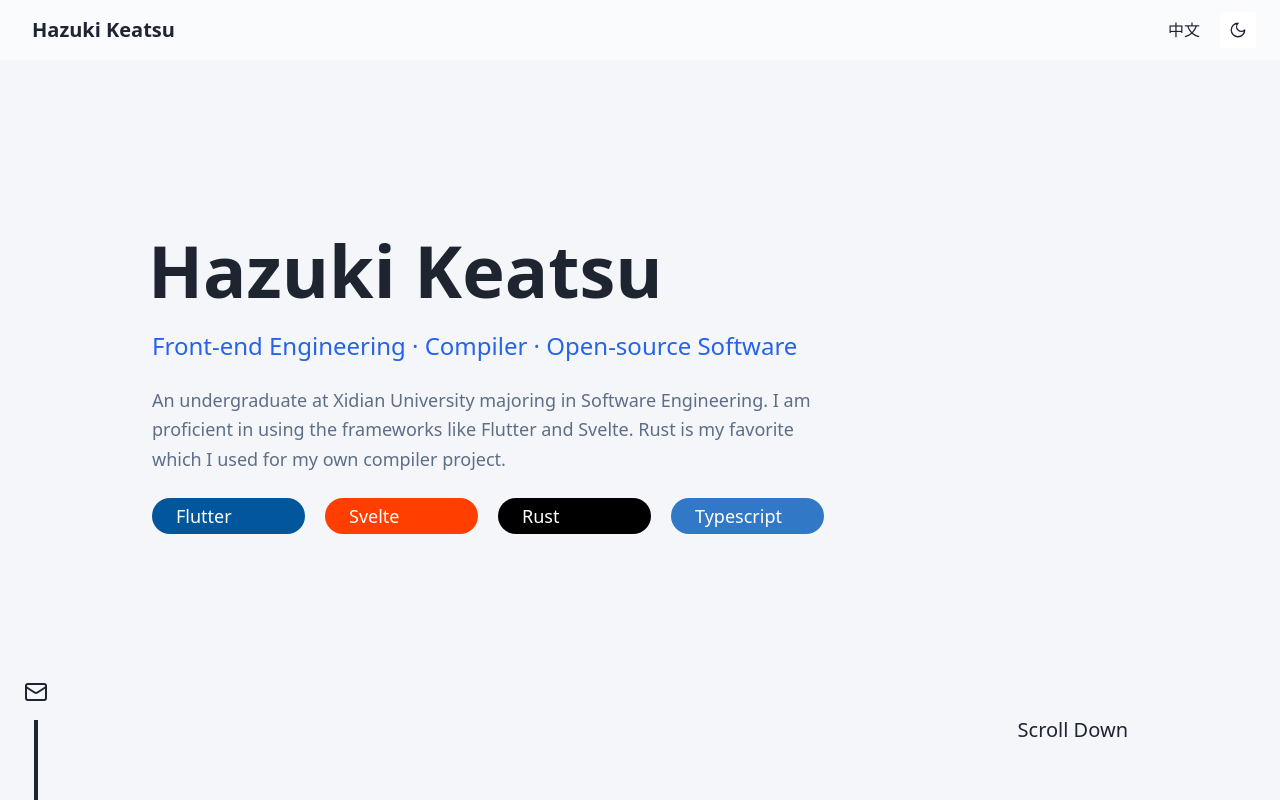
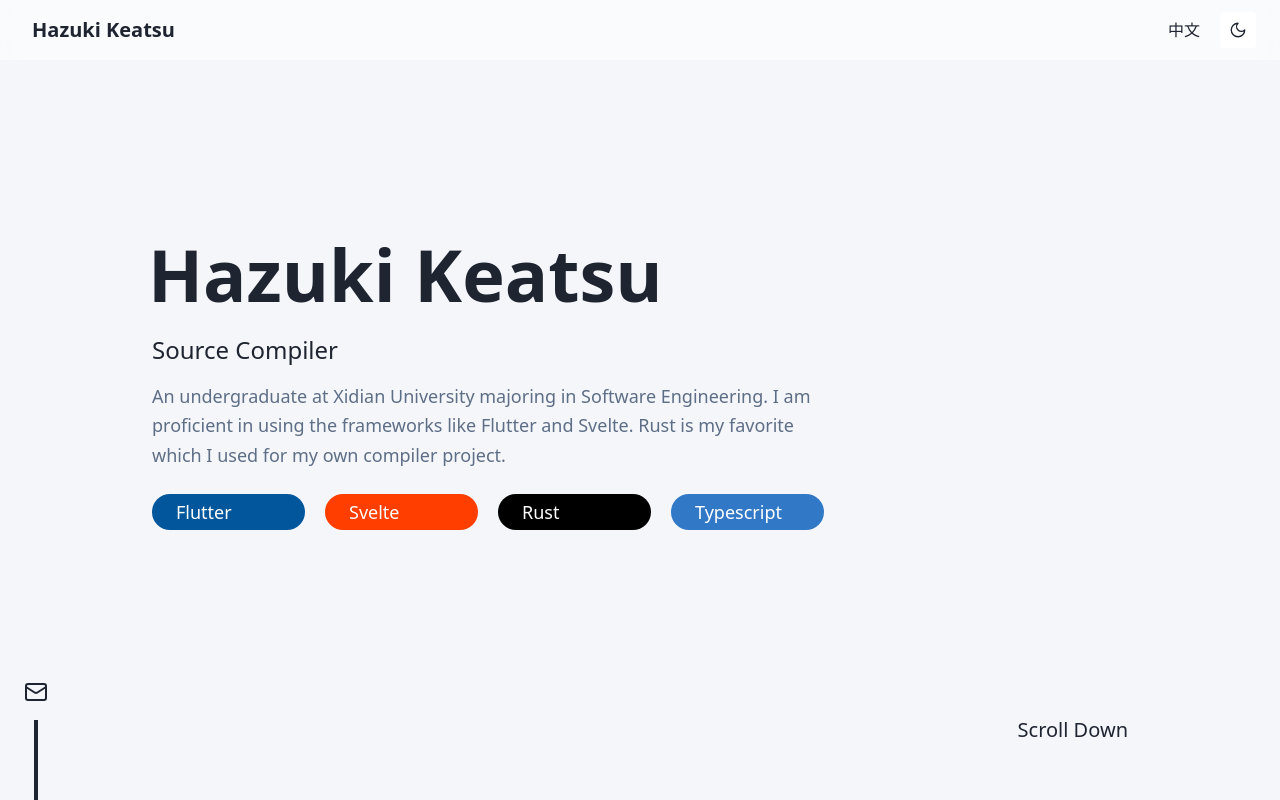
Before and after one commit to hazuki-keatsu/homero, a SvelteKit app: page /en in a window 1280 px wide. Shown: the top 800 px of the page. Built offline with nearby package versions, Linux system fonts and the light colour scheme; some icons are missing; a web font is replaced by a local one.

Commit message:
feat: add typewriter component

```diff
--- a/package.json
+++ b/package.json
@@ -41,6 +41,7 @@
 	"dependencies": {
 		"@lucide/svelte": "^1.34.0",
 		"@willingtonortiz/svelte-simple-icons": "^0.0.3",
+		"gsap": "^3.15.0",
 		"simple-icons": "^16.28.0"
 	}
 }
--- a/src/lib/components/Badge.svelte
+++ b/src/lib/components/Badge.svelte
@@ -115,5 +115,6 @@
 <style>
 	.container {
 		background-color: var(--badge-bg-color);
+		transition: background-color 0.3 ease
 	}
 </style>
--- /dev/null
+++ b/src/lib/components/Typewriter.svelte
@@ -0,0 +1,116 @@
+<script lang="ts">
+	import { gsap } from 'gsap';
+
+	let {
+		text,
+		speed = 0.05,
+		startDelay = 0,
+		deleteSpeed = 0.03,
+		deleteDelay = 1,
+		loop = false,
+		pauseBetween = 1,
+		textClass,
+		class: className,
+		start = false,
+		onComplete,
+		onDeleteComplete
+	}: {
+		text: string;
+		speed?: number;
+		startDelay?: number;
+		deleteSpeed?: number;
+		deleteDelay?: number;
+		loop?: boolean;
+		pauseBetween?: number;
+		textClass?: string | string[];
+		class?: string | string[];
+		start?: boolean;
+		onComplete?: () => void;
+		onDeleteComplete?: () => void;
+	} = $props();
+
+	let displayText = $state('');
+	let tween: gsap.core.Tween | undefined;
+
+	$effect(() => {
+		let active = true;
+		let timeoutId: ReturnType<typeof setTimeout> | undefined;
+
+		const runAnimation = (phase: 'typing' | 'deleting') => {
+			if (!active) return;
+
+			if (timeoutId) {
+				clearTimeout(timeoutId);
+				timeoutId = undefined;
+			}
+
+			const totalChars = text.length;
+			if (totalChars === 0) return;
+
+			const isTyping = phase === 'typing';
+			const startVal = isTyping ? 0 : totalChars;
+			const endVal = isTyping ? totalChars : 0;
+			const duration = isTyping ? totalChars * speed : totalChars * deleteSpeed;
+			const delay = isTyping ? startDelay : deleteDelay;
+
+			tween?.kill();
+
+			const obj = { val: startVal };
+			displayText = text.slice(0, startVal);
+
+			tween = gsap.to(obj, {
+				val: endVal,
+				duration,
+				delay,
+				ease: 'none',
+				onUpdate: () => {
+					displayText = text.slice(0, Math.floor(obj.val));
+				},
+				onComplete: () => {
+					if (!active) return;
+
+					displayText = text.slice(0, endVal);
+					if (isTyping) {
+						onComplete?.();
+						if (loop) {
+							timeoutId = setTimeout(() => {
+								if (active) runAnimation('deleting');
+							}, deleteDelay * 1000);
+						}
+					} else {
+						onDeleteComplete?.();
+						if (loop) {
+							timeoutId = setTimeout(() => {
+								if (active) runAnimation('typing');
+							}, pauseBetween * 1000);
+						}
+					}
+				}
+			});
+		};
+
+		if (!start) {
+			tween?.kill();
+			tween = undefined;
+			displayText = '';
+			if (timeoutId) clearTimeout(timeoutId);
+			return;
+		}
+
+		runAnimation('typing');
+
+		return () => {
+			active = false;
+			if (timeoutId) {
+				clearTimeout(timeoutId);
+				timeoutId = undefined;
+			}
+			tween?.kill();
+			tween = undefined;
+		};
+	});
+</script>
+
+<div class={[className, ''].flat()}>
+	<span class={[textClass, ''].flat()}>{displayText}</span>
+</div>
--- a/src/routes/(site)/en/Hero.svelte
+++ b/src/routes/(site)/en/Hero.svelte
@@ -2,6 +2,7 @@
 	import type { BadgeProps } from '$lib/components/Badge.svelte';
 	import Badge from '$lib/components/Badge.svelte';
 	import ScrollDown from '$lib/components/ScrollDown.svelte';
+	import Typewriter from '$lib/components/Typewriter.svelte';
 	import { siFlutter, siRust, siSvelte, siTypescript } from 'simple-icons';
 
 	let badges: BadgeProps[] = [
@@ -26,6 +27,15 @@
 			color: siTypescript.hex
 		}
 	];
+
+	let typingNote = $state(0);
+
+	function onComplete() {
+		typingNote++;
+	}
+
+	let typewriterClass = "absolute top-0 left-0";
+	let typewriterTextClass = "text-xl text-foreground md:text-2xl"
 </script>
 
 <section
@@ -34,9 +44,32 @@
 >
 	<h1 class="-ml-1 text-6xl font-bold md:text-7xl">Hazuki Keatsu</h1>
 
-	<p class="mt-6 text-xl text-accent md:text-2xl">
-		Front-end Engineering · Compiler · Open-source Software
-	</p>
+	<div class="relative mt-6 h-6">
+		<Typewriter
+			class={typewriterClass}
+			textClass={typewriterTextClass}
+			start={typingNote % 3 === 0}
+			loop={true}
+			onDeleteComplete={onComplete}
+			text="Front-end Engineering"
+		/>
+		<Typewriter
+			class={typewriterClass}
+			textClass={typewriterTextClass}
+			start={typingNote % 3 === 1}
+			loop={true}
+			onDeleteComplete={onComplete}
+			text="Source Compiler"
+		/>
+		<Typewriter
+			class={typewriterClass}
+			textClass={typewriterTextClass}
+			start={typingNote % 3 === 2}
+			loop={true}
+			onDeleteComplete={onComplete}
+			text="Open-source Software"
+		/>
+	</div>
 
 	<p class="mt-6 max-w-2xl text-base leading-relaxed text-muted-foreground sm:text-lg">
 		An undergraduate at Xidian University majoring in Software Engineering. I am proficient in using
@@ -44,7 +77,7 @@
 		project.
 	</p>
 
-	<div class="mt-6 max-w-2xl flex gap-5">
+	<div class="mt-6 flex max-w-2xl gap-5">
 		{#each badges as badge, index (`badge-${index}`)}
 			<Badge text={badge.text} color={badge.color} icon={badge.icon} />
 		{/each}
```
Also changed, not shown: 1 other file (tests, documents, lock files or other folders).
